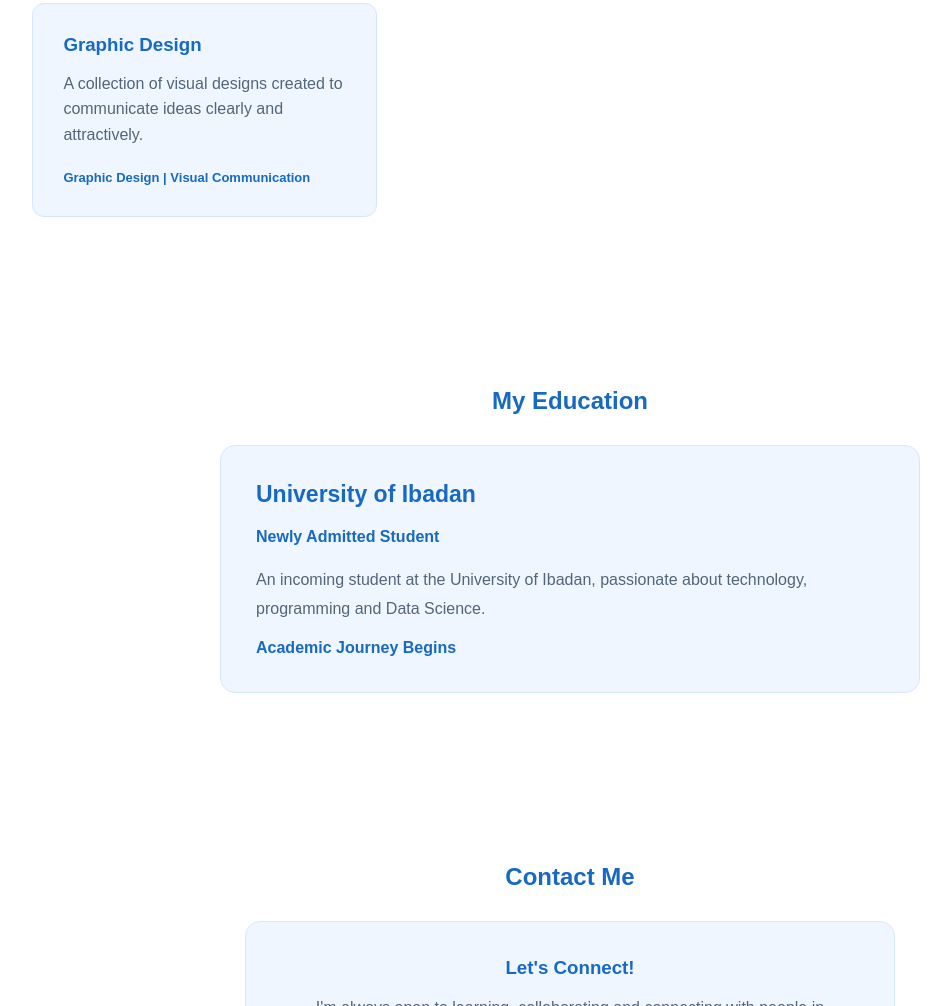
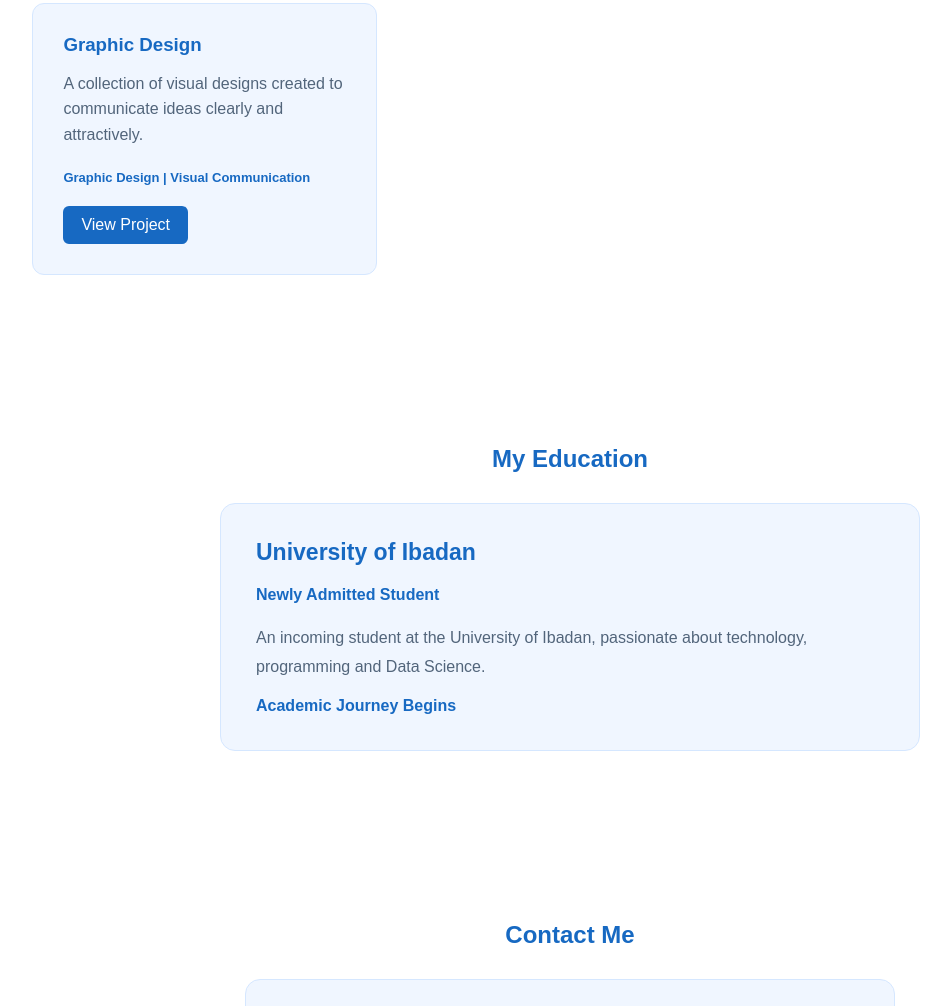
Before and after one commit to Haneefah09/haneey-portfolio, a plain HTML site: page index.html in a window 1280 px wide. Shown: the part 2428-3434 px from the top of the page, without its empty margins (70-1021 px from the left). Drawn offline with Linux system fonts and the light colour scheme.

Commit message:
Refactor index.html structure and content

```diff
--- a/index.html
+++ b/index.html
@@ -165,6 +165,7 @@
     ideas clearly and attractively.
   </p>
   <span>Graphic Design | Visual Communication</span>
+     <a href="#" class="project-btn">View Project</a>
 </div>
 
   </div>
```
